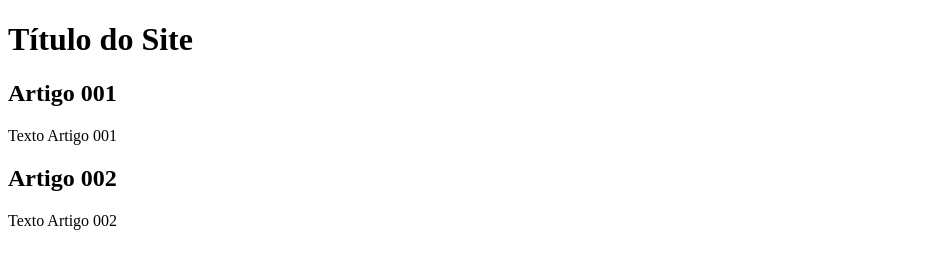
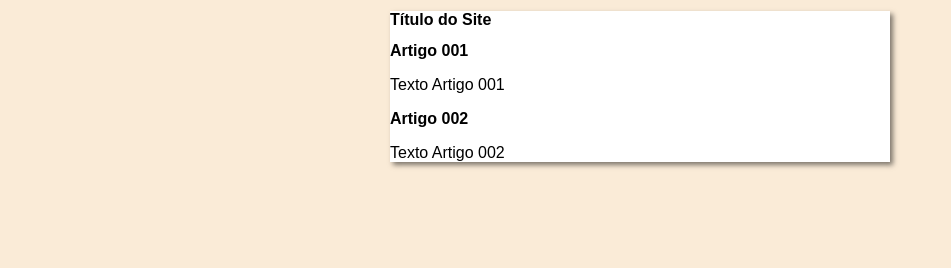
Before and after one commit to RaulSCoelho/projeto-site, a plain HTML site: page index.html in a window 1280 px wide. Shown: the whole page, without its empty margins (0-951 px from the left). Drawn offline with Linux system fonts and the light colour scheme.

Commit message:
iniciei o design

```diff
--- a/index.html
+++ b/index.html
@@ -5,6 +5,7 @@
     <meta http-equiv="X-UA-Compatible" content="IE=edge">
     <meta name="viewport" content="width=device-width, initial-scale=1.0">
     <title>Projeto Site</title>
+    <link href="styles/style.css" rel="stylesheet">
 </head>
 <body>
     <main>
--- /dev/null
+++ b/styles/style.css
@@ -0,0 +1,15 @@
+* {
+    font-family: Arial, Helvetica, sans-serif;
+    font-size: 16px;
+}
+
+body {
+    background-color: antiquewhite;
+}
+
+main {
+    background-color: white;
+    width: 500px;
+    margin: auto;
+    box-shadow: 3px 3px 5px rgba(0, 0, 0, 0.5);
+}
```
